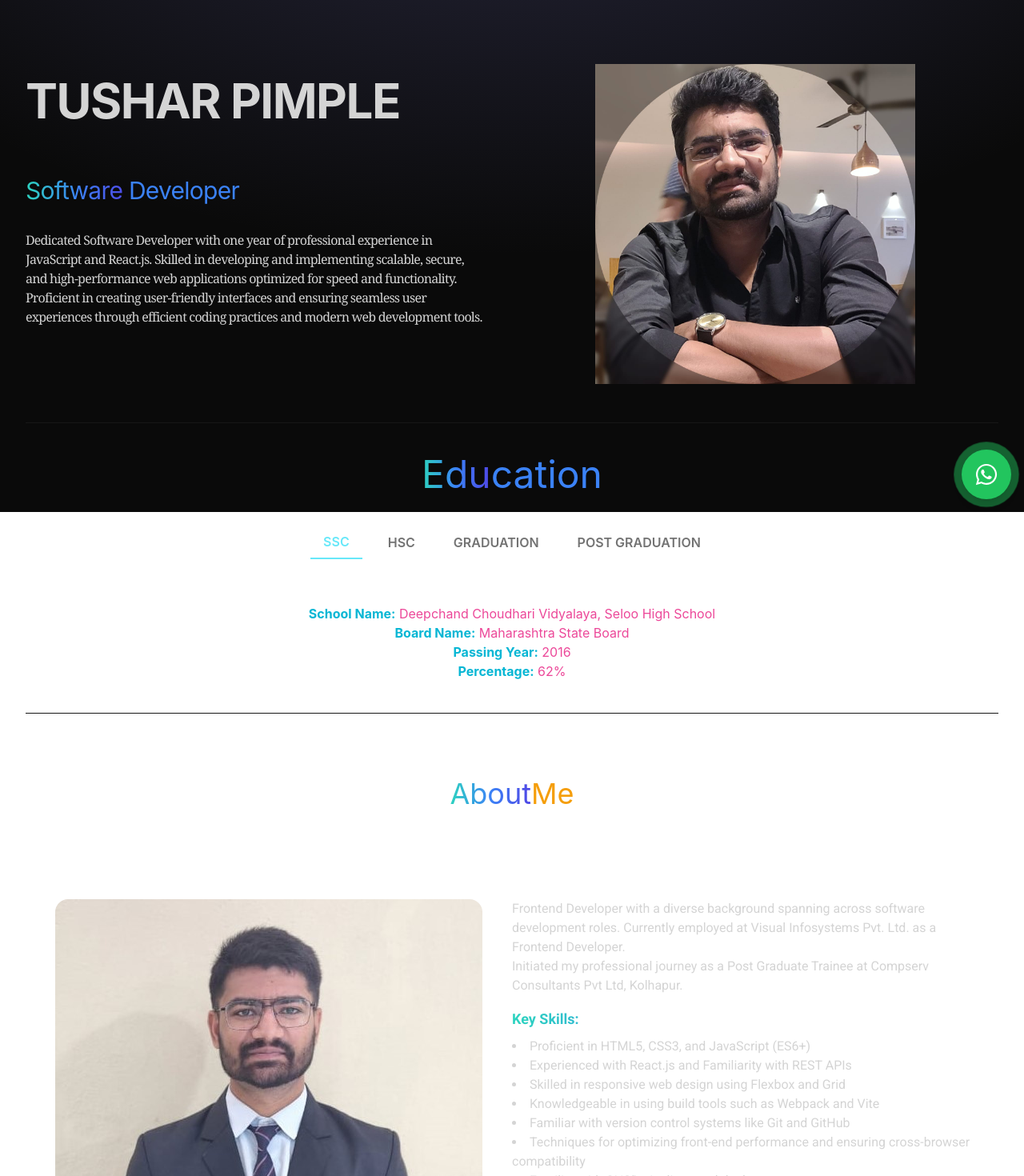
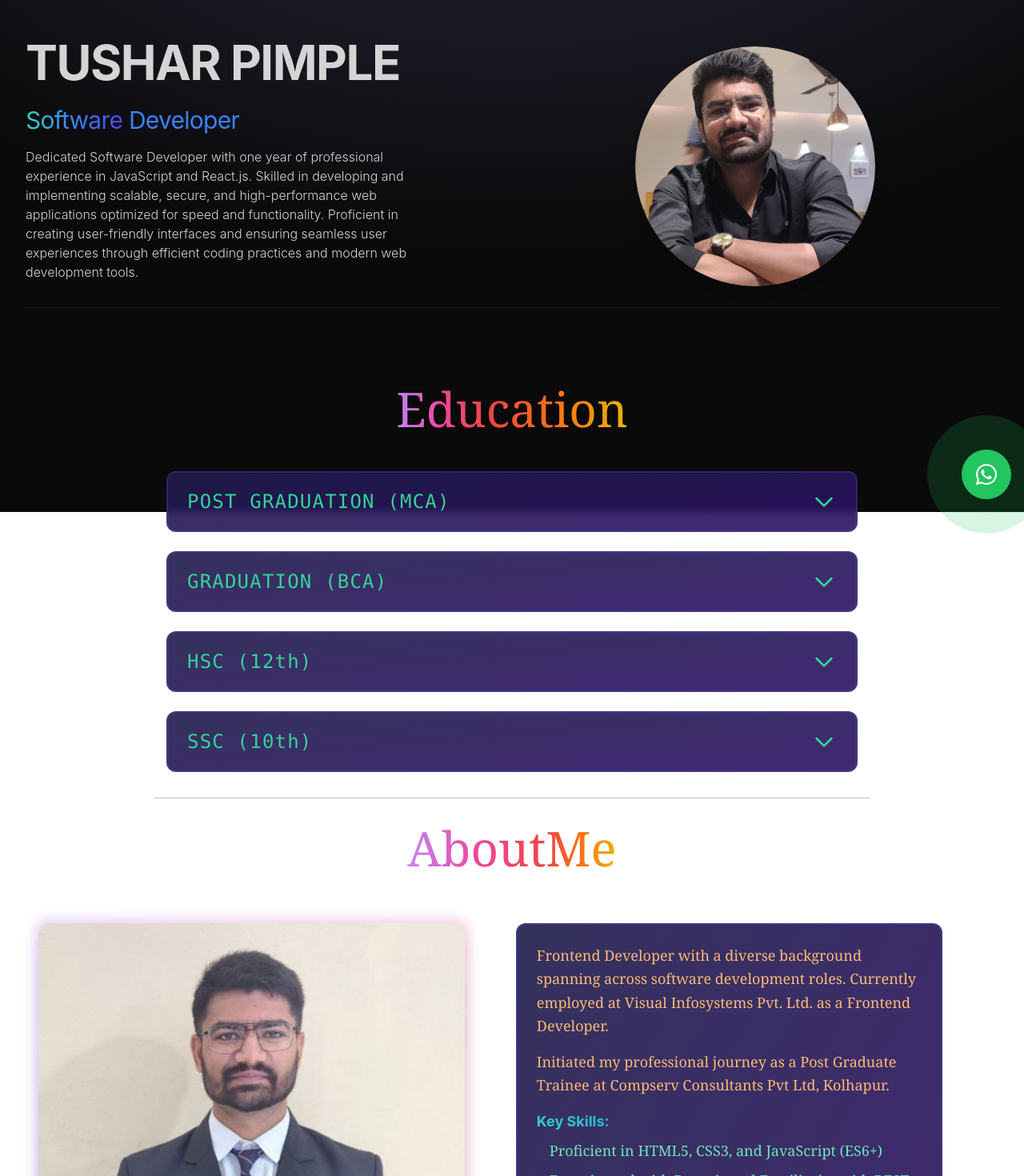
Before and after one commit to tushar782/react_portfolio, a React (Vite) app: page / in a window 1280 px wide. Shown: the part 160-1630 px from the top of the page at 80% size. Built offline with nearby package versions, Linux system fonts and the light colour scheme.

Commit message:
Update the UI

```diff
--- a/src/components/About.jsx
+++ b/src/components/About.jsx
@@ -1,37 +1,78 @@
-// import aboutImg from "../assets/about.jpg";
-import myImg from "../assets/me2.jpg"
+import myImg from "../assets/me2.jpg";
 import { ABOUT_TEXT } from "../constants";
 import { motion } from "framer-motion";
 
+const StyledSection = ({ title, children, className = "" }) => (
+  <div className={`mb-6 ${className}`}>
+    <h2 className="font-mono text-xl mb-4 bg-gradient-to-r from-purple-400 via-pink-500 to-red-500 bg-clip-text text-transparent">
+      {title}
+    </h2>
+    {children}
+  </div>
+);
+
 const About = () => {
+  const createMarkup = () => {
+    const styledText = ABOUT_TEXT
+      // Replace existing paragraphs with styled ones
+      .replace(
+        /<p>/g,
+        '<p class="text-orange-300 font-serif text-lg mb-4 leading-relaxed">'
+      )
+      // Replace list items with styled ones
+      .replace(
+        /<li>/g,
+        '<li class="text-emerald-300 font-serif text-lg mb-2 leading-relaxed hover:text-orange-300 transition-colors duration-300">'
+      )
+      // Replace unordered lists with styled ones
+      .replace(
+        /<ul class="list-disc list-inside mb-4">/g,
+        '<ul class="space-y-2 ml-4 list-none mb-6">'
+      );
+
+    return { __html: styledText };
+  };
+
   return (
-        <div className="border-b border-neutral-900 pb-4">
-            <h1 className="my-20 text-center text-4xl">
-                <span className="bg-gradient-to-r from-teal-400 via-blue-500 to-indigo-600 bg-clip-text text-transparent">
+    <div className="max-w-7xl mx-auto px-4 py-8 border-b border-indigo-900/30">
+      <h1 className="mb-16 text-center text-4xl sm:text-5xl md:text-6xl font-serif">
+        <span className="bg-gradient-to-r from-purple-400 via-pink-500 to-red-500 bg-clip-text text-transparent">
           About
         </span>
-                <span className="text-amber-500">Me</span>
+        <span className="bg-gradient-to-r from-red-500 via-orange-500 to-yellow-500 bg-clip-text text-transparent">
+          Me
+        </span>
       </h1>
 
-            <div className="flex flex-wrap">
+      <div className="flex flex-wrap gap-8 lg:gap-16">
         <motion.div
           whileInView={{ opacity: 1, x: 0 }}
           initial={{ opacity: 0, x: -100 }}
           transition={{ duration: 0.5 }}
-                    className="w-full lg:w-1/2 lg:p-8">
-                    <div className="flex items-center justify-center">
-                        <img className="rounded-2xl" src={myImg} alt="About" />
+          className="w-full lg:w-[45%]"
+        >
+          <div className="relative group">
+            <div className="absolute -inset-1 bg-gradient-to-r from-purple-600 to-pink-600 rounded-2xl blur opacity-25 group-hover:opacity-75 transition duration-1000 group-hover:duration-200"></div>
+            <div className="relative">
+              <img
+                className="rounded-2xl w-full object-cover shadow-xl"
+                src={myImg}
+                alt="About"
+              />
+            </div>
           </div>
         </motion.div>
+
         <motion.div
           whileInView={{ opacity: 1, x: 0 }}
           initial={{ opacity: 0, x: 100 }}
           transition={{ duration: 0.5 }}
-                    className="w-full lg:w-1/2">
-                    <div className="flex justify-center lg:justify-start">
+          className="w-full lg:w-[45%]"
+        >
+          <div className="bg-gradient-to-br from-indigo-950/90 to-violet-950/90 backdrop-blur-sm p-6 rounded-xl border-2 border-indigo-500/20 hover:border-indigo-500/40 transition-all duration-300">
             <div
-                            className="my-2 max-w-xl py-6 font-roboto"
-                            dangerouslySetInnerHTML={{ __html: ABOUT_TEXT }}
+              className="prose prose-invert max-w-none"
+              dangerouslySetInnerHTML={createMarkup()}
             />
           </div>
         </motion.div>
--- a/src/components/Education.jsx
+++ b/src/components/Education.jsx
@@ -1,5 +1,5 @@
-import { useState } from "react";
-import { motion, AnimatePresence } from "framer-motion";
+import React, { useState } from 'react';
+import { motion } from "framer-motion";
 
 const container = (delay = 0) => ({
   hidden: { opacity: 0, y: 20 },
@@ -11,127 +11,177 @@ const container = (delay = 0) => ({
 });
 
 const educationData = {
-    ssc: {
-        title: "SSC",
+  postGraduation: {
+    title: "POST GRADUATION (MCA)",
     content: (
-            <>
-                <motion.p variants={container(0.1)} className="text-cyan-500">
-                    <strong>School Name:</strong> <span className="text-pink-500">Deepchand Choudhari Vidyalaya, Seloo High School</span>
-                </motion.p>
-                <motion.p variants={container(0.1)} className="text-cyan-500">
-                    <strong>Board Name:</strong> <span className="text-pink-500">Maharashtra State Board</span>
-                </motion.p>
-                <motion.p variants={container(0.2)} className="text-cyan-500">
-                    <strong>Passing Year:</strong> <span className="text-pink-500">2016</span>
-                </motion.p>
-                <motion.p variants={container(0.3)} className="text-cyan-500">
-                    <strong>Percentage:</strong> <span className="text-pink-500">62%</span>
-                </motion.p>
-            </>
+      <div className="grid gap-4 text-center">
+        <motion.div variants={container(0.1)} className="p-3 rounded-lg bg-indigo-950/30">
+          <h3 className="text-violet-300 font-mono text-sm mb-1">COLLEGE</h3>
+          <p className="text-orange-300 font-serif text-lg">Chhatrapati Shahu Institute of Business Education And Research, Kolhapur</p>
+        </motion.div>
+        <motion.div variants={container(0.2)} className="p-3 rounded-lg bg-indigo-950/30">
+          <h3 className="text-violet-300 font-mono text-sm mb-1">UNIVERSITY</h3>
+          <p className="text-orange-300 font-serif text-lg">Shivaji University, Kolhapur</p>
+        </motion.div>
+        <motion.div variants={container(0.3)} className="grid grid-cols-2 gap-4">
+          <div className="p-3 rounded-lg bg-indigo-950/30">
+            <h3 className="text-violet-300 font-mono text-sm mb-1">DEGREE</h3>
+            <p className="text-orange-300 font-serif text-lg">Master of Computer Applications</p>
+          </div>
+          <div className="p-3 rounded-lg bg-indigo-950/30">
+            <h3 className="text-violet-300 font-mono text-sm mb-1">YEAR</h3>
+            <p className="text-orange-300 font-serif text-lg">2024</p>
+          </div>
+        </motion.div>
+        <motion.div variants={container(0.4)} className="p-3 rounded-lg bg-indigo-950/30">
+          <h3 className="text-violet-300 font-mono text-sm mb-1">CGPA</h3>
+          <p className="text-orange-300 font-serif text-lg">6.10 (67.76%)</p>
+        </motion.div>
+      </div>
+    ),
+  },
+  graduation: {
+    title: "GRADUATION (BCA)",
+    content: (
+      <div className="grid gap-4 text-center">
+        <motion.div variants={container(0.1)} className="p-3 rounded-lg bg-indigo-950/30">
+          <h3 className="text-violet-300 font-mono text-sm mb-1">COLLEGE</h3>
+          <p className="text-orange-300 font-serif text-lg">Shree Binzani City College, Nagpur</p>
+        </motion.div>
+        <motion.div variants={container(0.2)} className="grid grid-cols-2 gap-4">
+          <div className="p-3 rounded-lg bg-indigo-950/30">
+            <h3 className="text-violet-300 font-mono text-sm mb-1">DEGREE</h3>
+            <p className="text-orange-300 font-serif text-lg">Bachelor of Commerce in Computer Application</p>
+          </div>
+          <div className="p-3 rounded-lg bg-indigo-950/30">
+            <h3 className="text-violet-300 font-mono text-sm mb-1">YEAR</h3>
+            <p className="text-orange-300 font-serif text-lg">2021</p>
+          </div>
+        </motion.div>
+        <motion.div variants={container(0.3)} className="p-3 rounded-lg bg-indigo-950/30">
+          <h3 className="text-violet-300 font-mono text-sm mb-1">CGPA</h3>
+          <p className="text-orange-300 font-serif text-lg">67.57%</p>
+        </motion.div>
+      </div>
     ),
   },
   hsc: {
-        title: "HSC",
+    title: "HSC (12th)",
     content: (
-            <>
-                <motion.p variants={container(0.1)} className="text-cyan-500">
-                    <strong>College Name:</strong> <span className="text-pink-500">Indraprastha New Arts Commerce and Science College, Wardha</span>
-                </motion.p>
-                <motion.p variants={container(0.1)} className="text-cyan-500">
-                    <strong>Board Name:</strong> <span className="text-pink-500">Maharashtra State Board</span>
-                </motion.p>
-                <motion.p variants={container(0.2)} className="text-cyan-500">
-                    <strong>Passing Year:</strong> <span className="text-pink-500">2018</span>
-                </motion.p>
-                <motion.p variants={container(0.3)} className="text-cyan-500">
-                    <strong>Percentage:</strong> <span className="text-pink-500">52%</span>
-                </motion.p>
-            </>
+      <div className="grid gap-4 text-center">
+        <motion.div variants={container(0.1)} className="p-3 rounded-lg bg-indigo-950/30">
+          <h3 className="text-violet-300 font-mono text-sm mb-1">COLLEGE</h3>
+          <p className="text-orange-300 font-serif text-lg">Indraprastha New Arts Commerce and Science College, Wardha</p>
+        </motion.div>
+        <motion.div variants={container(0.2)} className="grid grid-cols-2 gap-4">
+          <div className="p-3 rounded-lg bg-indigo-950/30">
+            <h3 className="text-violet-300 font-mono text-sm mb-1">BOARD</h3>
+            <p className="text-orange-300 font-serif text-lg">Maharashtra State Board</p>
+          </div>
+          <div className="p-3 rounded-lg bg-indigo-950/30">
+            <h3 className="text-violet-300 font-mono text-sm mb-1">YEAR</h3>
+            <p className="text-orange-300 font-serif text-lg">2018</p>
+          </div>
+        </motion.div>
+        <motion.div variants={container(0.3)} className="p-3 rounded-lg bg-indigo-950/30">
+          <h3 className="text-violet-300 font-mono text-sm mb-1">PERCENTAGE</h3>
+          <p className="text-orange-300 font-serif text-lg">52%</p>
+        </motion.div>
+      </div>
     ),
   },
-    graduation: {
-        title: "GRADUATION",
+  ssc: {
+    title: "SSC (10th)",
     content: (
-            <>
-                <motion.p variants={container(0.1)} className="text-cyan-500">
-                    <strong>College Name:</strong> <span className="text-pink-500">Shree Binzani City College, Nagpur</span>
-                </motion.p>
-                <motion.p variants={container(0.2)} className="text-cyan-500">
-                    <strong>Degree:</strong> <span className="text-pink-500">Bachelor of Commerce in Computer Application</span>
-                </motion.p>
-                <motion.p variants={container(0.3)} className="text-cyan-500">
-                    <strong>Passing Year:</strong> <span className="text-pink-500">2021</span>
-                </motion.p>
-                <motion.p variants={container(0.4)} className="text-cyan-500">
-                    <strong>CGPA:</strong> <span className="text-pink-500">67.57%</span>
-                </motion.p>
-            </>
-        ),
-    },
-    postGraduation: {
-        title: "POST GRADUATION",
-        content: (
-            <>
-                <motion.p variants={container(0.1)} className="text-cyan-500">
-                    <strong>College Name:</strong> <span className="text-pink-500">Chhatrapati Shahu Institute of Business Education And Research, Kolhapur</span>
-                </motion.p>
-                <motion.p variants={container(0.1)} className="text-cyan-500">
-                    <strong>University Name:</strong> <span className="text-pink-500">Shivaji University, Kolhapur</span>
-                </motion.p>
-                <motion.p variants={container(0.2)} className="text-cyan-500">
-                    <strong>Degree:</strong> <span className="text-pink-500">Master of Computer Applications</span>
-                </motion.p>
-                <motion.p variants={container(0.3)} className="text-cyan-500">
-                    <strong>Passing Year:</strong> <span className="text-pink-500">2024</span>
-                </motion.p>
-                <motion.p variants={container(0.4)} className="text-cyan-500">
-                    <strong>CGPA / Percentage:</strong> <span className="text-pink-500">6.10 / 67.76%</span>
-                </motion.p>
-            </>
+      <div className="grid gap-4 text-center">
+        <motion.div variants={container(0.1)} className="p-3 rounded-lg bg-indigo-950/30">
+          <h3 className="text-violet-300 font-mono text-sm mb-1">SCHOOL</h3>
+          <p className="text-orange-300 font-serif text-lg">Deepchand Choudhari Vidyalaya, Seloo High School</p>
+        </motion.div>
+        <motion.div variants={container(0.2)} className="grid grid-cols-2 gap-4">
+          <div className="p-3 rounded-lg bg-indigo-950/30">
+            <h3 className="text-violet-300 font-mono text-sm mb-1">BOARD</h3>
+            <p className="text-orange-300 font-serif text-lg">Maharashtra State Board</p>
+          </div>
+          <div className="p-3 rounded-lg bg-indigo-950/30">
+            <h3 className="text-violet-300 font-mono text-sm mb-1">YEAR</h3>
+            <p className="text-orange-300 font-serif text-lg">2016</p>
+          </div>
+        </motion.div>
+        <motion.div variants={container(0.3)} className="p-3 rounded-lg bg-indigo-950/30">
+          <h3 className="text-violet-300 font-mono text-sm mb-1">PERCENTAGE</h3>
+          <p className="text-orange-300 font-serif text-lg">62%</p>
+        </motion.div>
+      </div>
     ),
   },
 };
 
 const Education = () => {
-    const [activeTab, setActiveTab] = useState("ssc");
+  const [activeAccordion, setActiveAccordion] = useState(null);
+
+  const toggleAccordion = (key) => {
+    setActiveAccordion(activeAccordion === key ? null : key);
+  };
 
   return (
-        <div className="border-b border-neutral-900 pb-4">
-            <h1 className="my-10 text-center text-3xl sm:text-4xl md:text-5xl">
-                <span className="bg-gradient-to-r from-teal-400 via-blue-500 to-indigo-600 bg-clip-text text-transparent">Edu</span>
-                <span className="text-blue-500">cation</span>
+    <div className="max-w-4xl mx-auto px-4 py-8 border-b border-indigo-900/30">
+      <h1 className="mb-12 text-center text-4xl sm:text-5xl md:text-6xl font-serif">
+        <span className="bg-gradient-to-r from-purple-400 via-pink-500 to-red-500 bg-clip-text text-transparent">Edu</span>
+        <span className="bg-gradient-to-r from-red-500 via-orange-500 to-yellow-500 bg-clip-text text-transparent">cation</span>
       </h1>
 
-
-            {/* Tabs */}
-            <div className="flex justify-center flex-wrap space-x-2 sm:space-x-4 mb-6 sm:mb-8">
-                {Object.keys(educationData).map((key) => (
+      <div className="space-y-6">
+        {Object.entries(educationData).map(([key, { title, content }]) => (
+          <div
+            key={key}
+            className="border-2 border-indigo-500/20 rounded-xl overflow-hidden bg-gradient-to-br from-indigo-950/90 to-violet-950/90 backdrop-blur-sm hover:border-indigo-500/40 transition-all duration-300"
+          >
             <button
-                        key={key}
-                        className={`px-2 py-1 sm:px-4 sm:py-2 font-semibold ${activeTab === key
-                            ? "text-cyan-300 border-b-2 border-cyan-300"
-                            : "text-neutral-500"
+              onClick={() => toggleAccordion(key)}
+              className={`w-full px-6 py-5 flex items-center justify-between text-left transition-all duration-300 ${
+                activeAccordion === key
+                  ? 'text-amber-400 bg-indigo-950/50'
+                  : 'text-emerald-400 hover:text-amber-400'
               }`}
-                        onClick={() => setActiveTab(key)}
             >
-                        {educationData[key].title}
+              <span className="font-mono text-xl sm:text-2xl tracking-wider">{title}</span>
+              <svg
+                className={`w-8 h-8 transform transition-transform duration-200 ${
+                  activeAccordion === key ? 'rotate-180 text-amber-400' : 'text-emerald-400'
+                }`}
+                fill="none"
+                viewBox="0 0 24 24"
+                stroke="currentColor"
+              >
+                <path
+                  strokeLinecap="round"
+                  strokeLinejoin="round"
+                  strokeWidth={2}
+                  d="M19 9l-7 7-7-7"
+                />
+              </svg>
             </button>
+            <div
+              className={`transition-all duration-300 ease-in-out ${
+                activeAccordion === key
+                  ? 'max-h-[800px] opacity-100'
+                  : 'max-h-0 opacity-0'
+              } overflow-hidden`}
+            >
+              <div className="px-6 py-6">
+                <motion.div
+                  initial="hidden"
+                  animate={activeAccordion === key ? "visible" : "hidden"}
+                  variants={container()}
+                >
+                  {content}
+                </motion.div>
+              </div>
+            </div>
+          </div>
         ))}
       </div>
-
-            {/* Tab Content */}
-            <AnimatePresence mode="wait">
-                <motion.div
-                    key={activeTab}
-                    initial="hidden"
-                    animate="visible"
-                    exit="hidden"
-                    variants={container()}
-                    className="px-4 py-6 text-center"
-                >
-                    {educationData[activeTab].content}
-                </motion.div>
-            </AnimatePresence>
     </div>
   );
 };
--- a/src/components/Hero.jsx
+++ b/src/components/Hero.jsx
@@ -13,47 +13,55 @@ const container = (delay) => ({
 
 const Hero = () => {
     return (
-        <div className="border-b border-neutral-900 pb-4 lg:mb-35">
-            <div className="flex flex-wrap">
-                <div className="w-full lg:w-1/2">
-                    <div className="flex flex-col items-center lg:items-start">
+        <div className="border-b border-neutral-900 pb-4 lg:mb-16">
+            <div className="flex flex-wrap lg:items-center">
+                {/* Text Section */}
+                <motion.div
+                    className="w-full lg:w-1/2 flex flex-col items-center lg:items-start"
+                    initial="hidden"
+                    animate="visible"
+                    transition={{ staggerChildren: 0.3 }}
+                >
                     <motion.h1
                         variants={container(0)}
-                            initial="hidden"
-                            animate="visible"
-                            className="pb-16 text-6xl font-bold tracking-tight lg:mt-12 lg:text-6xl">
+                        className="text-4xl md:text-6xl font-bold tracking-tight text-center lg:text-left mb-6"
+                    >
                         TUSHAR PIMPLE
                     </motion.h1>
                     <motion.span
-                            variants={container(0.5)}
-                            initial="hidden"
-                            animate="visible"
-                            className="text-3xl tracking-tight">
-                            <span className="bg-gradient-to-r from-teal-400 via-blue-500 to-indigo-600 bg-clip-text text-transparent">Software </span>
+                        variants={container(0.3)}
+                        className="text-2xl md:text-3xl tracking-tight text-center lg:text-left"
+                    >
+                        <span className="bg-gradient-to-r from-teal-400 via-blue-500 to-indigo-600 bg-clip-text text-transparent">
+                            Software
+                        </span>{" "}
                         <span className="text-blue-500">Developer</span>
                     </motion.span>
-
                     <motion.p
-                            variants={container(1)}
-                            initial="hidden"
-                            animate="visible"
-                            className="my-2 max-w-xl py-6 font-light tracking-tighter font-serif">
+                        variants={container(0.6)}
+                        className="my-4 max-w-lg text-sm md:text-base font-light text-center lg:text-left"
+                    >
                         {HERO_CONTENT}
                     </motion.p>
+                </motion.div>
+
+                {/* Profile Image Section */}
+                <motion.div
+                    className="w-full lg:w-1/2 flex justify-center"
+                    initial={{ opacity: 0, x: 100 }}
+                    animate={{ opacity: 1, x: 0 }}
+                    transition={{ duration: 1, delay: 0.9 }}
+                >
+                    <img
+                        src={profilepic}
+                        alt="Tushar"
+                        className="rounded-full shadow-lg"
+                        style={{ maxWidth: "300px", maxHeight: "300px" }}
+                    />
+                </motion.div>
             </div>
         </div>
-                <div className="w-full lg:w-1/2 lg:p-8">
-                    <div className="flex justify-center">
-                        <motion.img
-                            initial={{ x: 100, opacity: 0 }}
-                            animate={{ x: 0, opacity: 1 }}
-                            transition={{ duration: 1, delay: 1.2 }}
-                            src={profilepic} alt="tushar" style={{ maxWidth: "400px", maxHeight: "400px" }} />
-                    </div>
-                </div>
-            </div>
-        </div>
-    )
-}
+    );
+};
 
 export default Hero;
```
Also changed, not shown: package.json (+8 -3 lines), src/components/Exprience.jsx (+27 -11 lines), src/components/Project.jsx (+30 -18 lines), 2 other files (tests, documents, lock files or other folders). Lines whose indentation alone changed are shown as unchanged.
